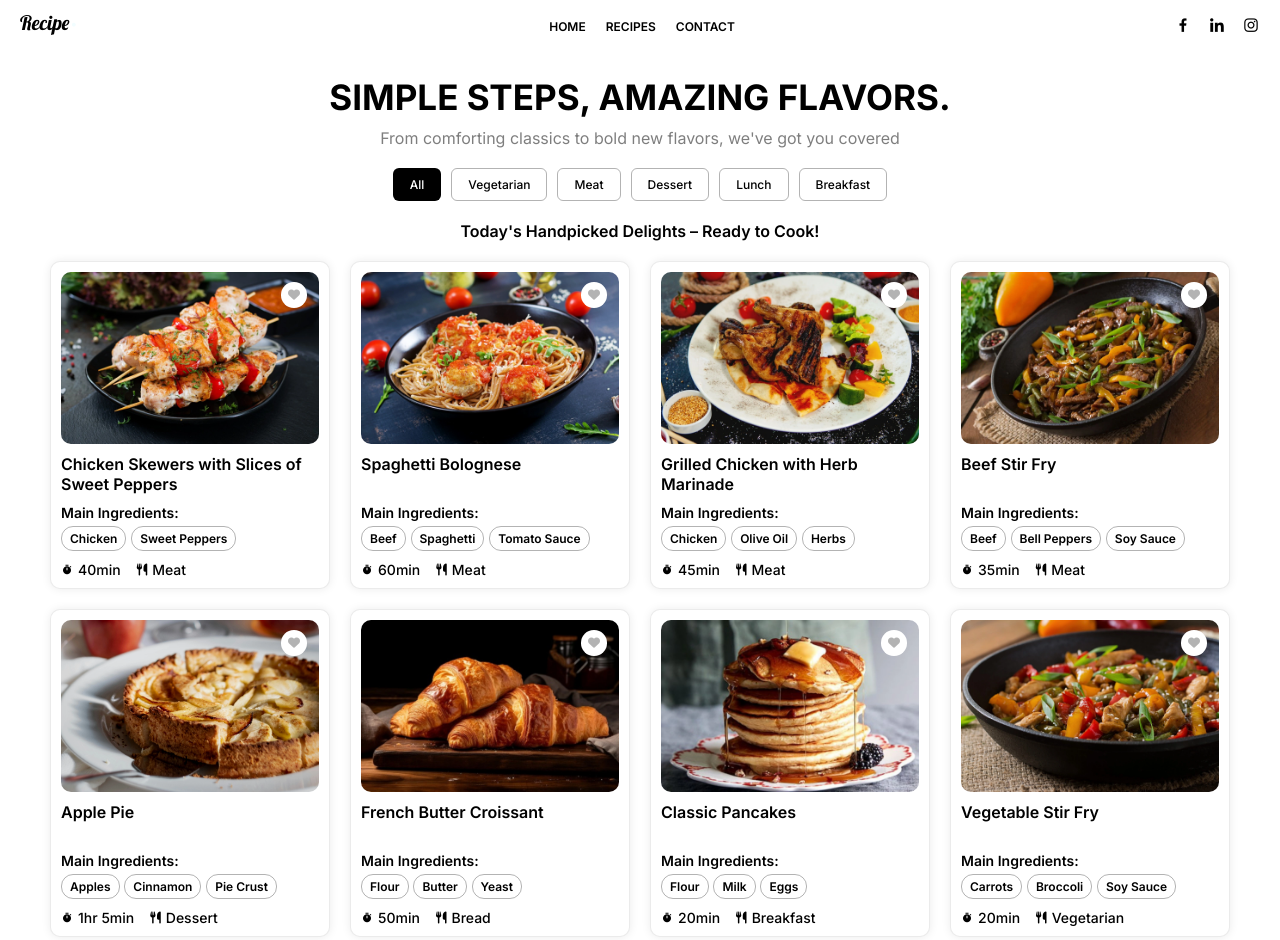
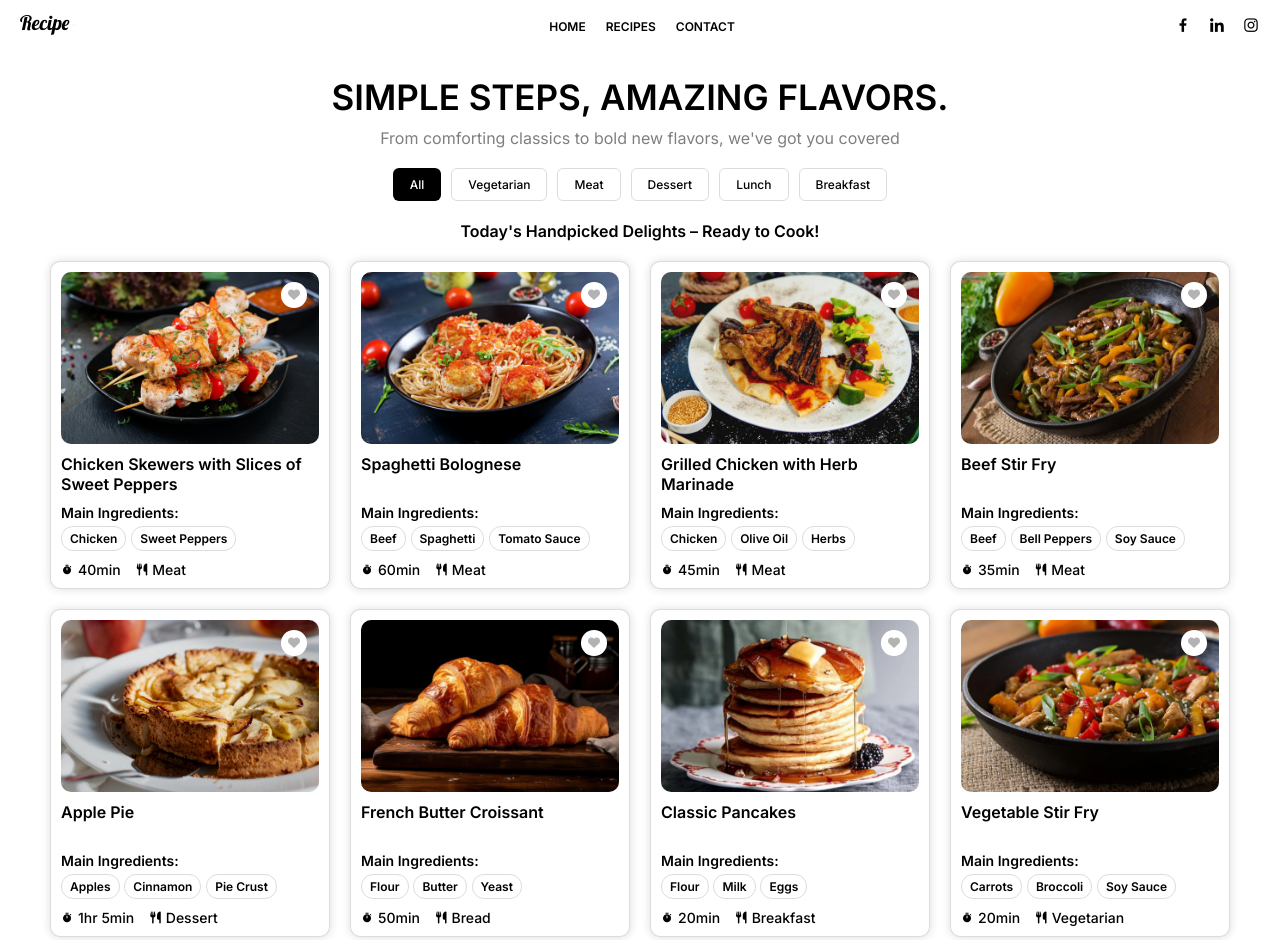
Before and after one commit to Mohammed-Abdi/Recipes, a plain HTML site: page index.html in a window 1280 px wide. Shown: the top 940 px of the page. Drawn offline with nearby package versions, Linux system fonts and the light colour scheme.

Commit message:
fixes added

```diff
--- a/css/components/hero.css
+++ b/css/components/hero.css
@@ -25,7 +25,7 @@
 
 .categories .choice {
   padding: 0.5rem 1rem;
-  border: 1px solid var(--quaternary-clr);
+  border: 1px solid var(--shadow-clr);
   font-size: 12px;
   font-weight: 500;
   border-radius: 6px;
@@ -38,7 +38,7 @@
 
 h1 {
   font-size: 35px;
-  font-weight: 700;
+  font-weight: 600;
 }
 
 h3 {
@@ -50,11 +50,8 @@ h3 {
 @media (max-width: 38.72rem) {
   h1 {
     font-size: 30px;
-    font-weight: 700;
   }
   h3 {
     font-size: 0.875rem;
-    font-weight: 400;
-    opacity: 0.5;
   }
 }
--- a/css/components/recipes.css
+++ b/css/components/recipes.css
@@ -100,7 +100,7 @@ h4 {
   font-weight: 600;
   padding: 0.25rem 0.5rem;
   border-radius: 0.75rem;
-  border: 1px solid var(--quaternary-clr);
+  border: 1px solid var(--shadow-clr);
 }
 
 .recipe .info {
--- a/css/global/root.css
+++ b/css/global/root.css
@@ -3,11 +3,8 @@
   --secondary-clr: #000;
   --tertiary-clr: #f2fdff;
   --quaternary-clr: #0000004c;
-  --shadow-clr: #00000014;
+  --shadow-clr: #00000023;
   --orange: #ff3838;
-  --red: #ff00002f;
-  --green: #1aff002f;
-  --yellow: #ffff002f;
   --max-width: 80rem;
   --wrapper-max-width: 65rem;
   --global-padding: 1.25rem;
--- a/index.html
+++ b/index.html
@@ -576,7 +576,6 @@
                 <span class="heading">Main Ingredients:</span>
                 <div class="mainIngredientList">
                   <span class="mainIngredient">Eggplant</span>
-                  <span class="mainIngredient">Tomato Sauce</span>
                   <span class="mainIngredient">Mozzarella</span>
                 </div>
               </div>
```
